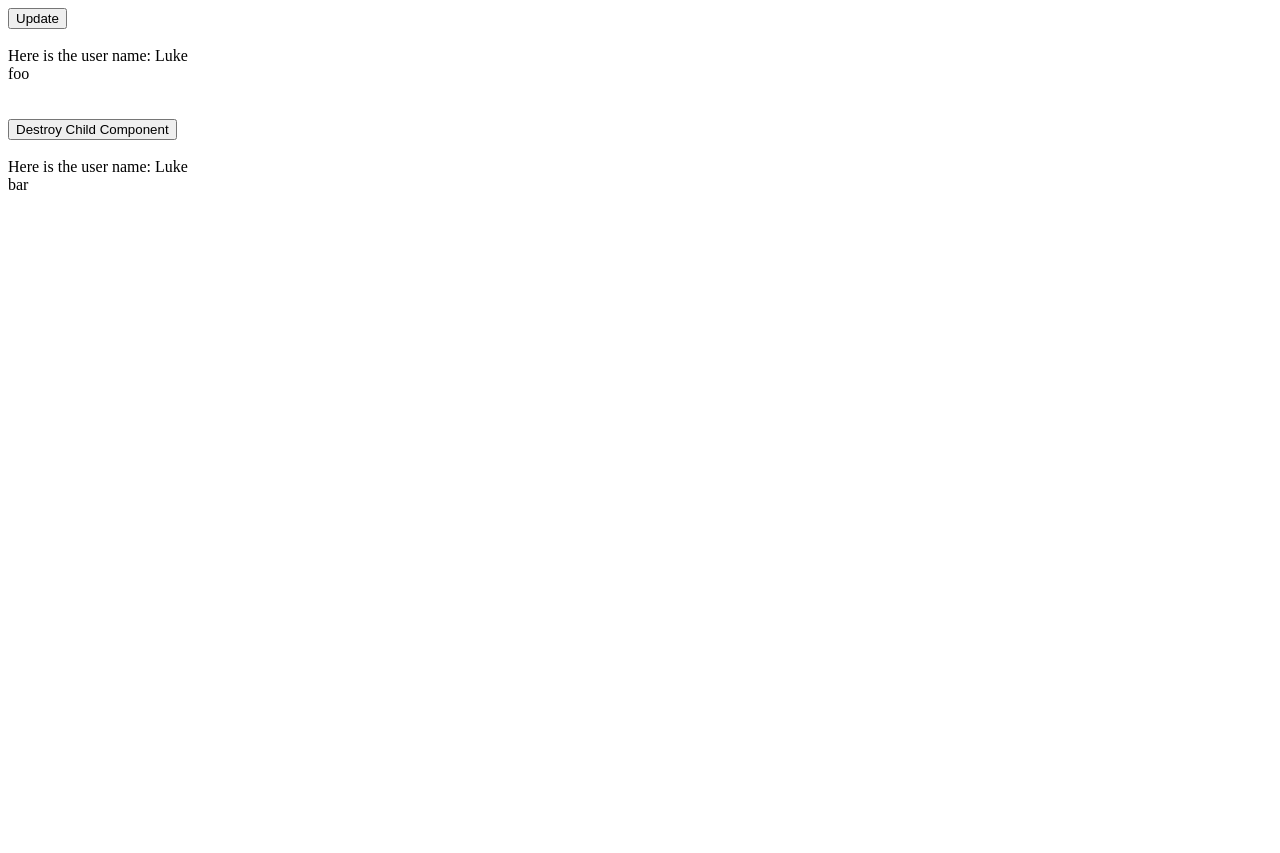
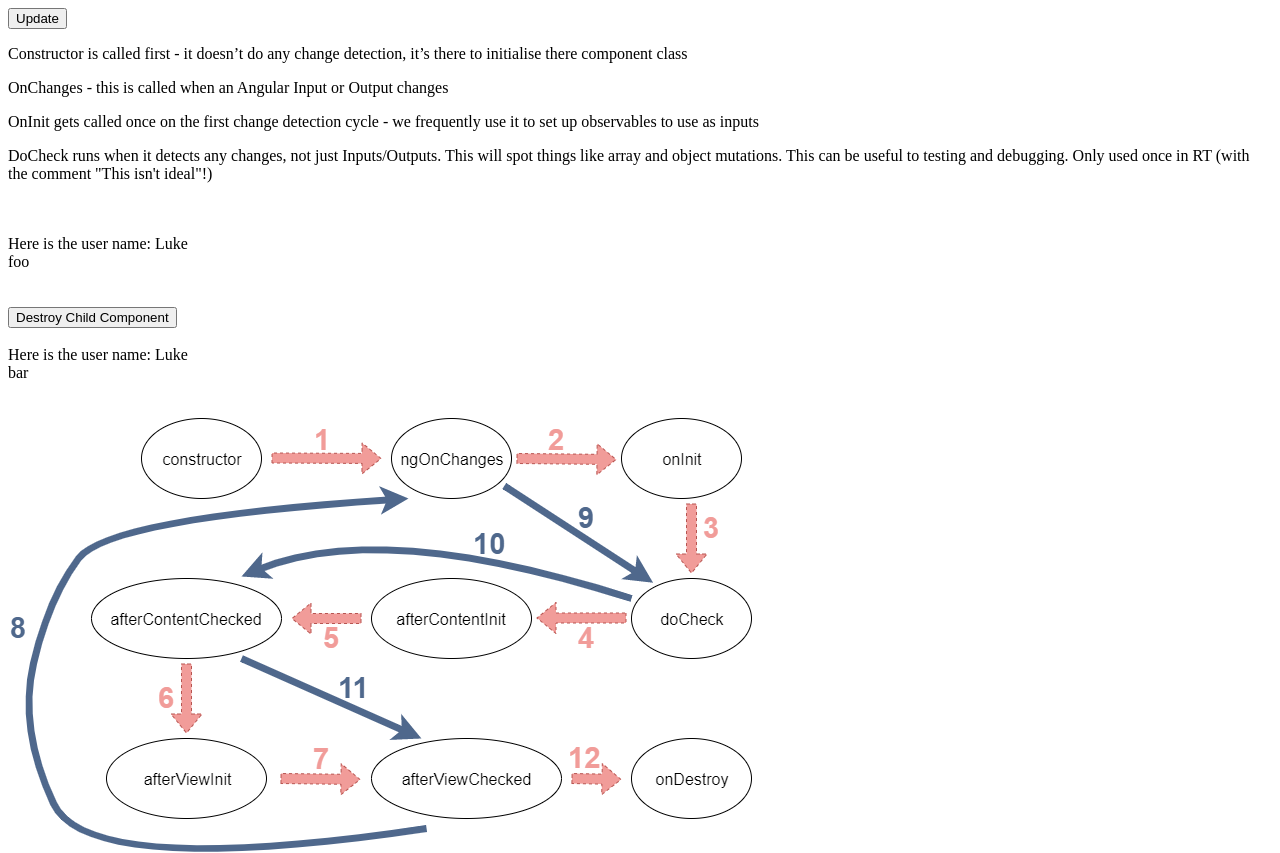
Before and after one commit to lukechant/life-cycle-hooks, an Angular app: page / in a window 1280 px wide. Shown: the top 853 px of the page. Before the commit the page ends 800 px from the top, so only its background shows below. Built offline with nearby package versions, Linux system fonts and the light colour scheme.

Commit message:
add diagram, ad copy

```diff
--- a/src/app/components/child/child.component.ts
+++ b/src/app/components/child/child.component.ts
@@ -56,7 +56,6 @@ export class ChildComponent
   }
 
   ngAfterContentInit() {
-    console.log('ngAfterContentInit - wrapper', this.wrapper);
     console.log('ngAfterContentInit - contentWrapper', this.content);
   }
 
--- a/src/app/components/parent/parent.component.html
+++ b/src/app/components/parent/parent.component.html
@@ -1,4 +1,10 @@
 <button (click)="updateUser()">Update</button>
+
+<p>Constructor is called first - it doesn’t do any change detection, it’s there to initialise there component class</p>
+<p>OnChanges - this is called when an Angular Input or Output changes</p>
+<p>OnInit gets called once on the first change detection cycle - we frequently use it to set up observables to use as inputs</p>
+<p>DoCheck runs when it detects any changes, not just Inputs/Outputs. This will spot things like array and object mutations. This can be useful to testing and debugging. Only used once in RT (with the comment "This isn't ideal"!) </p>
+
 
 <br/>
 <br/>
@@ -21,3 +27,8 @@
 </app-child>
 
 <div *ngIf="isChildDestroyed">Child component is destroyed!</div>
+
+<br/>
+<br/>
+
+<img src="/assets/lifecycle-hooks.png" />
```
Also changed, not shown: src/assets/lifecycle-hooks.png (added).
